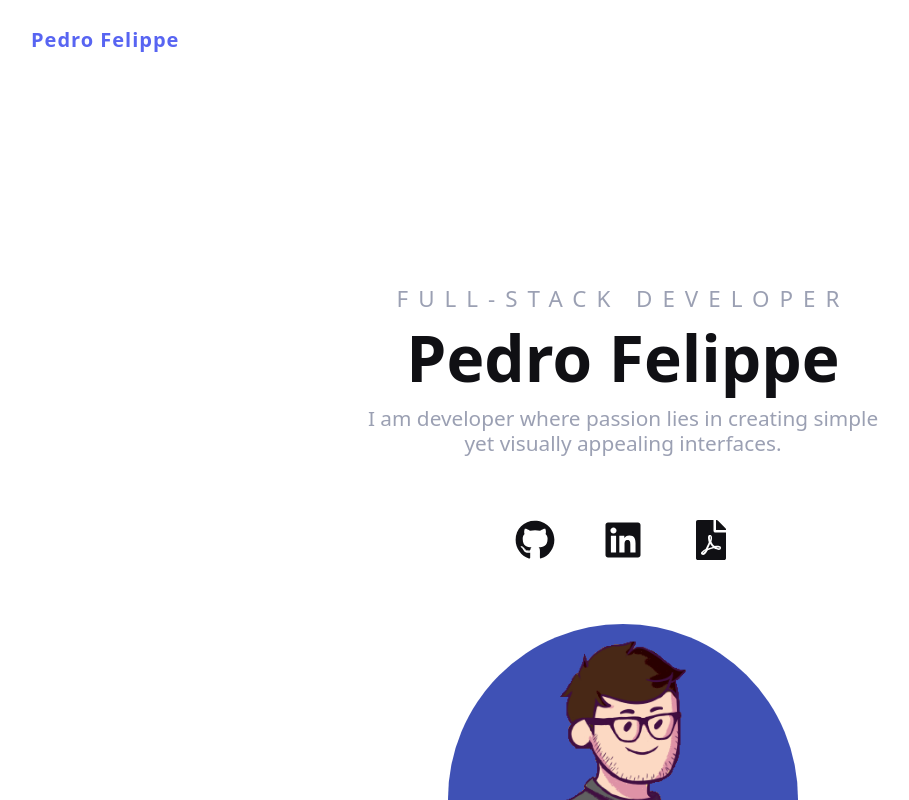
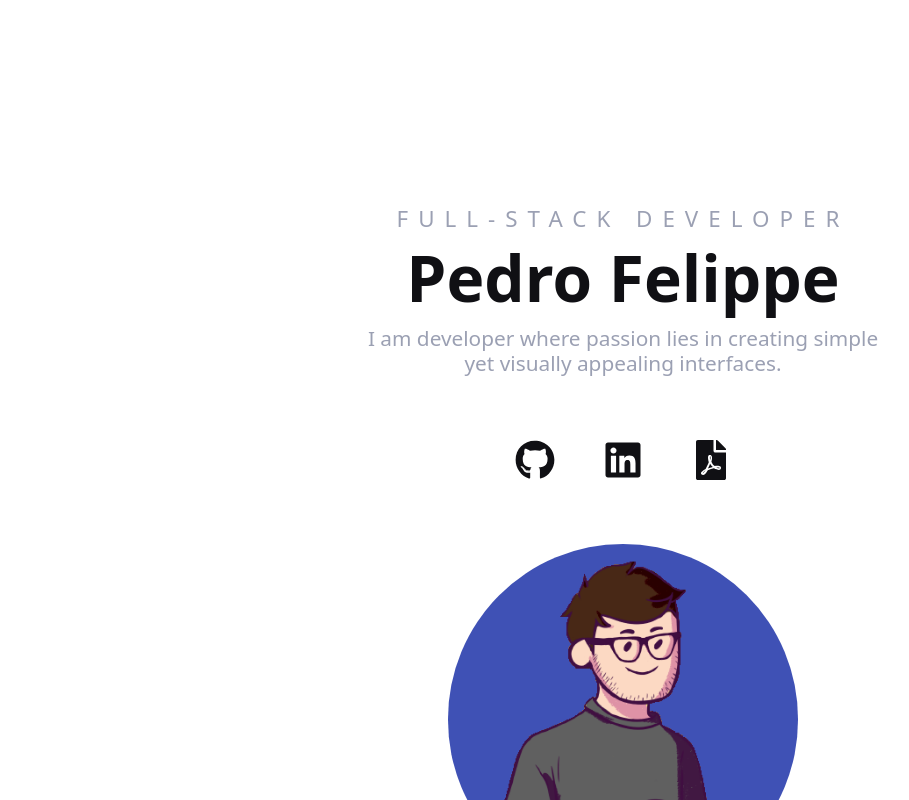
Before and after one commit to pefelippe/Portfolio, a Next.js app: page / in a window 1280 px wide. Shown: the top 800 px of the page, without its empty margins (17-926 px from the left). Built offline with nearby package versions, Linux system fonts and the light colour scheme.

Commit message:
hide header

```diff
--- a/pages/_app.tsx
+++ b/pages/_app.tsx
@@ -23,7 +23,7 @@ export default function App({ Component, pageProps }: AppProps) {
 
       <Analytics />
 
-      <Header />
+      {/* <Header /> */}
       <Component {...pageProps} />
       <Footer />
     </div>
--- a/src/components/layout/Header.tsx
+++ b/src/components/layout/Header.tsx
@@ -10,8 +10,8 @@ const Navbar = () => {
     leading-6 font-normal text-slate-700 dark:text-slate-200 bg-white"
     >
       <div className="flex w-full  justify-between items-center space-x-2 ">
-        <p className="font-bold text-xl  text-blue px-2 py-2 rounded-md tracking-[1px]">
-          Pedro Felippe
+        <p className="font-bold text-xl   px-2 py-2 rounded-md tracking-[3px] uppercase">
+          PedroFelippe
         </p>
       </div>
     </motion.nav>
```
